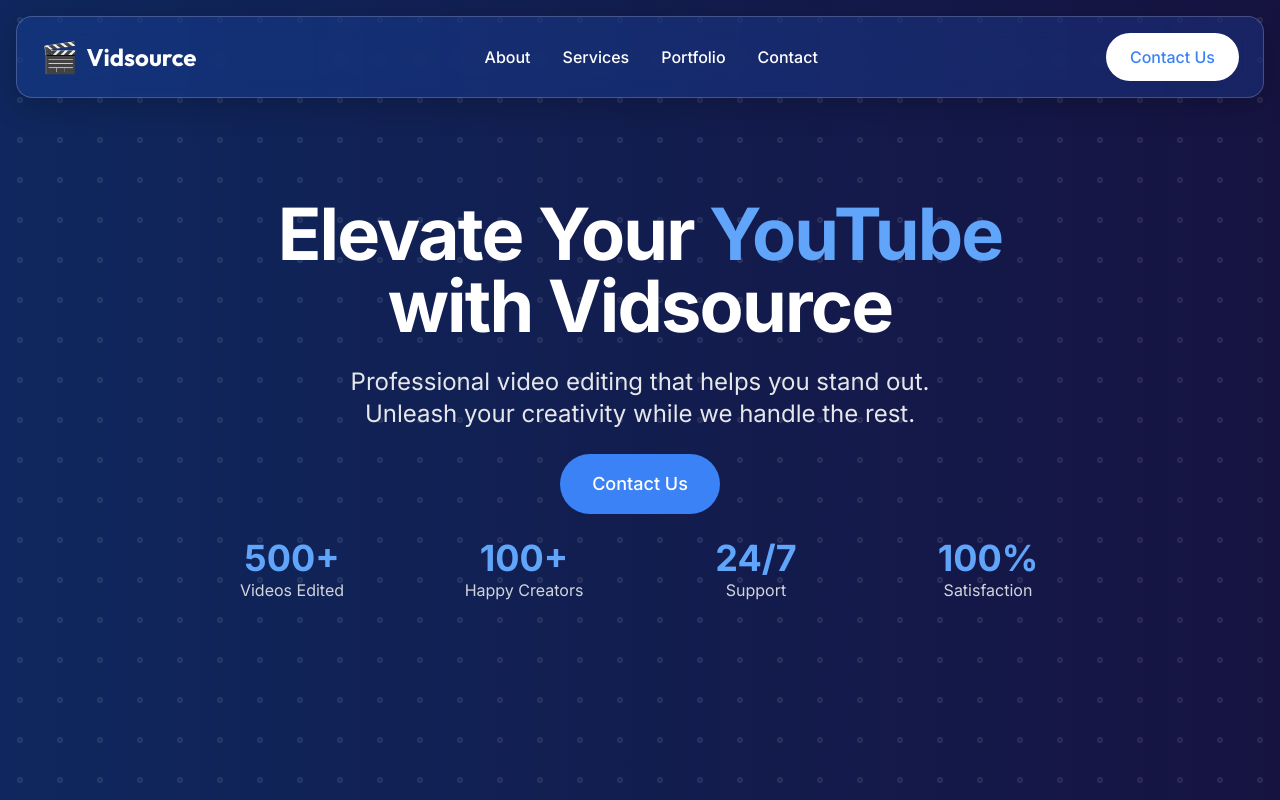
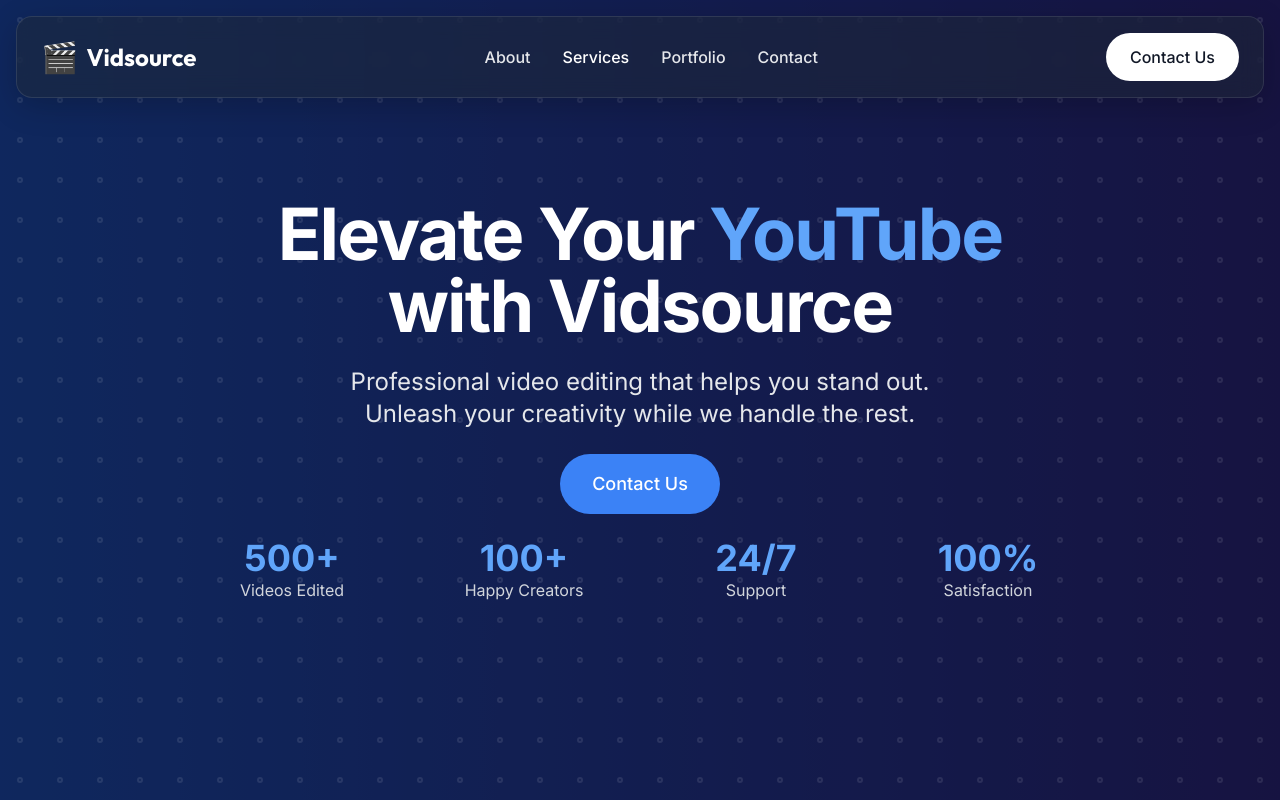
Before and after one commit to csshimanshu/Video-Sourcing-Agency, a Next.js app: page / in a window 1280 px wide. Shown: the top 800 px of the page. Built offline with nearby package versions, Linux system fonts and the light colour scheme.

Commit message:
Update header with modern dark gray glass effect

```diff
--- a/app/components/layout/Header.tsx
+++ b/app/components/layout/Header.tsx
@@ -40,8 +40,8 @@
 
   return (
     <header className="fixed w-full z-50 px-4" style={{ top: '1rem' }}>
-      <div className={`container mx-auto px-6 py-4 rounded-2xl border border-white/20 backdrop-blur-md shadow-[0_8px_32px_rgb(0,0,0,0.2)] ${
-        isScrolled ? 'bg-blue-600/40' : 'bg-blue-600/20'
+      <div className={`container mx-auto px-6 py-4 rounded-2xl border border-white/10 backdrop-blur-md shadow-[0_8px_32px_rgb(0,0,0,0.2)] ${
+        isScrolled ? 'bg-gray-900/75' : 'bg-gray-800/50'
       }`}>
         <div className="flex justify-between items-center">
           <Link href="/" className="flex items-center space-x-2">
@@ -57,8 +57,8 @@
               <Link
                 key={item.name}
                 href={item.href}
-                className={`font-medium transition-all text-white hover:text-blue-100 ${
-                  activeSection === item.href.slice(1) ? 'text-blue-200' : ''
+                className={`font-medium transition-all text-gray-200 hover:text-white ${
+                  activeSection === item.href.slice(1) ? 'text-white' : ''
                 }`}
               >
                 {item.name}
@@ -103,7 +103,7 @@
                 const element = document.getElementById('contact');
                 element?.scrollIntoView({ behavior: 'smooth' });
               }}
-              className="btn-primary bg-white text-blue-500"
+              className="btn-primary bg-white text-gray-900 hover:bg-gray-100"
             >
               Contact Us
             </button>
@@ -111,8 +111,8 @@
         </div>
 
         {/* Mobile Menu */}
-        <div className={`md:hidden mt-4 rounded-xl border border-white/20 backdrop-blur-md shadow-[0_4px_24px_rgb(0,0,0,0.15)] ${
-          isScrolled ? 'bg-blue-600/40' : 'bg-blue-600/20'
+        <div className={`md:hidden mt-4 rounded-xl border border-white/10 backdrop-blur-md shadow-[0_4px_24px_rgb(0,0,0,0.15)] ${
+          isScrolled ? 'bg-gray-900/75' : 'bg-gray-800/50'
         } ${
           isMobileMenuOpen ? 'block' : 'hidden'
         }`}>
@@ -122,8 +122,8 @@
                 key={item.name}
                 href={item.href}
                 onClick={() => setIsMobileMenuOpen(false)}
-                className={`font-medium px-4 py-2 rounded-lg transition-colors text-white hover:bg-white/10 ${
-                  activeSection === item.href.slice(1) ? 'text-blue-200' : ''
+                className={`font-medium px-4 py-2 rounded-lg transition-colors text-gray-200 hover:text-white hover:bg-white/5 ${
+                  activeSection === item.href.slice(1) ? 'text-white' : ''
                 }`}
               >
                 {item.name}
@@ -135,7 +135,7 @@
                 const element = document.getElementById('contact');
                 element?.scrollIntoView({ behavior: 'smooth' });
               }}
-              className="btn-primary mx-4"
+              className="btn-primary mx-4 bg-white text-gray-900 hover:bg-gray-100"
             >
               Contact Us
             </button>
```
